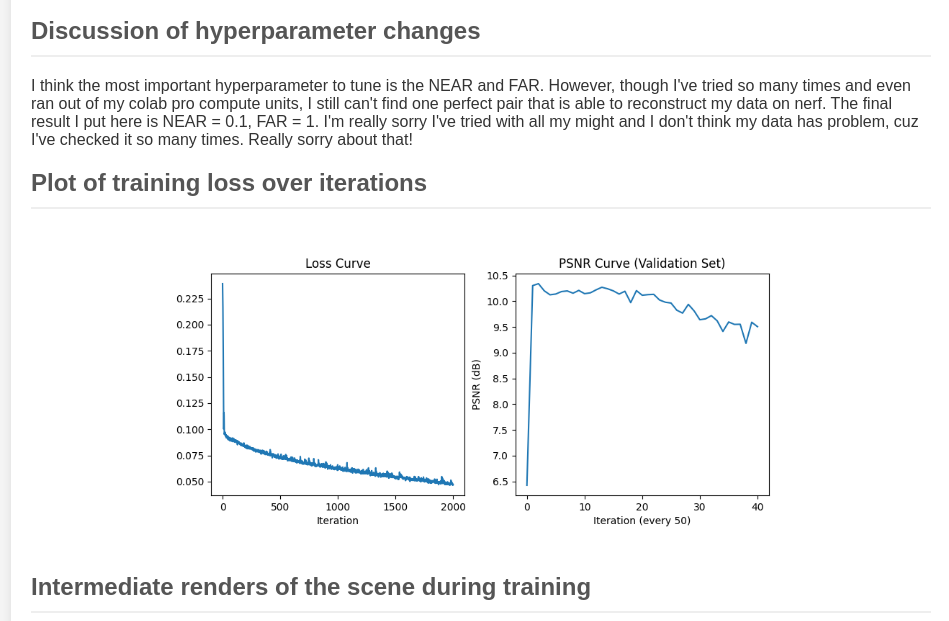
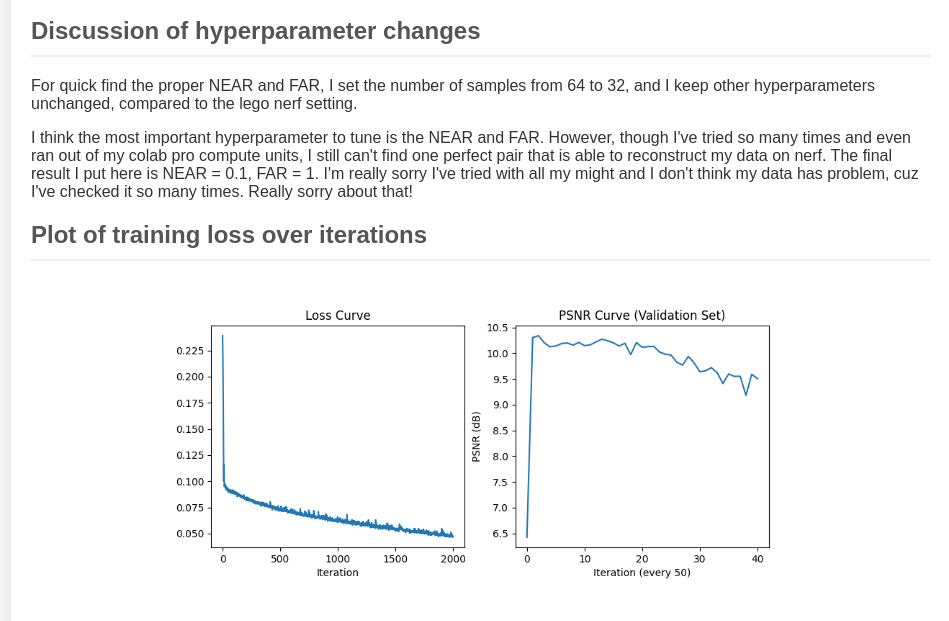
Before and after one commit to Wushr-Lance/Wushr-Lance.github.io, a plain HTML site: page proj4/index.html in a window 1280 px wide. Shown: the part 6273-6894 px from the top of the page, without its empty margins (159-1108 px from the left). Drawn offline with nearby package versions, Linux system fonts and the light colour scheme.

Commit message:
proj4_modified

```diff
--- a/proj4/index.html
+++ b/proj4/index.html
@@ -358,8 +358,8 @@
 
         <h2>Discussion of hyperparameter changes</h2>
 
+        <p>For quick find the proper NEAR and FAR, I set the number of samples from 64 to 32, and I keep other hyperparameters unchanged, compared to the lego nerf setting. </p>
         <p>I think the most important hyperparameter to tune is the NEAR and FAR. However, though I've tried so many times and even ran out of my colab pro compute units, I still can't find one perfect pair that is able to reconstruct my data on nerf. The final result I put here is NEAR = 0.1, FAR = 1. I'm really sorry I've tried with all my might and I don't think my data has problem, cuz I've checked it so many times. Really sorry about that!</p>
-
         <h2>Plot of training loss over iterations</h2>
 
         <div class="flexible-gallery">
```
